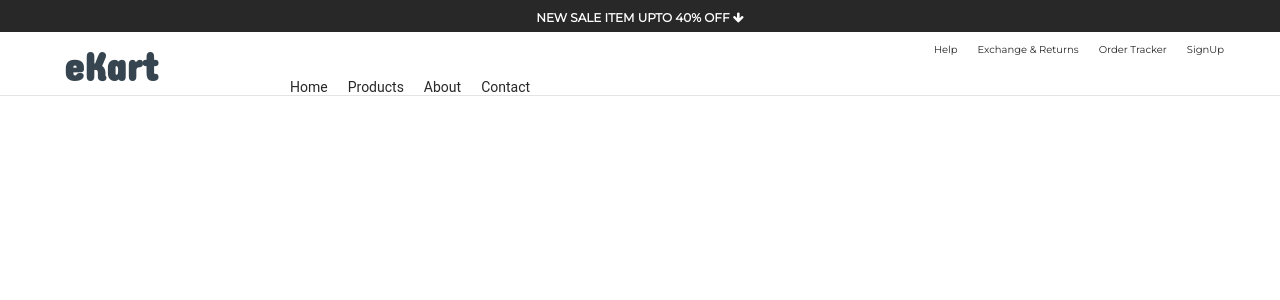
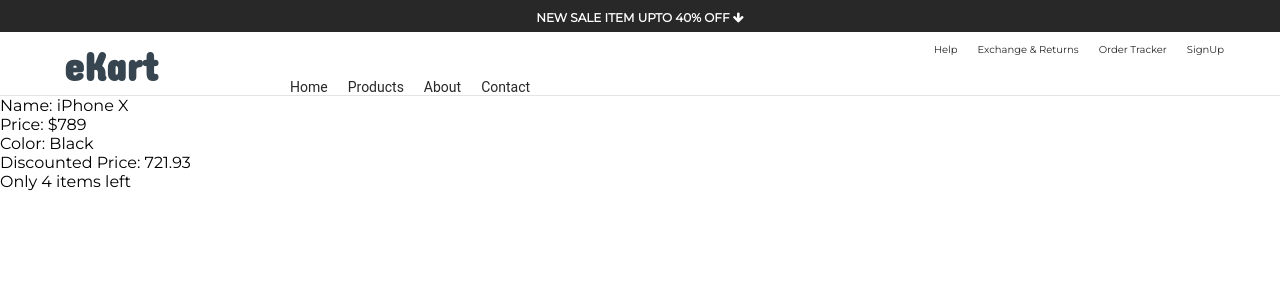
Before and after one commit to nice-Code-90/angular-ekart, an Angular app: page / in a window 1280 px wide. Shown: the top 300 px of the page. Built offline with nearby package versions, Linux system fonts and the light colour scheme.

Commit message:
Product List added: Pass data from component
Pass data from Component to view template using string interpolation syntax

```diff
--- a/src/app/app.component.html
+++ b/src/app/app.component.html
@@ -1,2 +1,3 @@
 <top-header></top-header>
 <app-header></app-header>
+<product-list></product-list>
--- a/src/app/app.module.ts
+++ b/src/app/app.module.ts
@@ -6,9 +6,10 @@
 import { TopHeaderComponent } from './top-header/top-header.component';
 import { TopMenuComponent } from './header/top-menu/top-menu.component';
 import { MainMenuComponent } from './header/main-menu/main-menu.component';
+import { ProductListComponent } from './product-list/product-list.component';
 
 @NgModule({
-  declarations: [AppComponent, HeaderComponent, TopHeaderComponent, TopMenuComponent, MainMenuComponent],
+  declarations: [AppComponent, HeaderComponent, TopHeaderComponent, TopMenuComponent, MainMenuComponent, ProductListComponent],
   imports: [BrowserModule],
   providers: [],
   bootstrap: [AppComponent],
--- /dev/null
+++ b/src/app/product-list/product-list.component.html
@@ -0,0 +1,14 @@
+<p>Name: {{ product.name }}</p>
+<p>Price: {{ "$" + product.price }}</p>
+<p>Color: {{ product.color }}</p>
+<p>
+  Discounted Price:
+  {{ getDiscountedPrice().toFixed(2) }}
+</p>
+<p>
+  {{
+    product.inStock > 0
+      ? "Only " + product.inStock + " items left"
+      : "Not in stock"
+  }}
+</p>
--- /dev/null
+++ b/src/app/product-list/product-list.component.ts
@@ -0,0 +1,22 @@
+import { Component } from '@angular/core';
+
+@Component({
+  selector: 'product-list',
+  templateUrl: './product-list.component.html',
+  styleUrls: ['./product-list.component.css'],
+})
+export class ProductListComponent {
+  product = {
+    name: 'iPhone X',
+    price: 789,
+    color: 'Black',
+    discount: 8.5,
+    inStock: 4,
+  };
+
+  getDiscountedPrice() {
+    return (
+      this.product.price - (this.product.price * this.product.discount) / 100
+    );
+  }
+}
```
Also changed, not shown: src/app/product-list/product-list.component.css (added).
